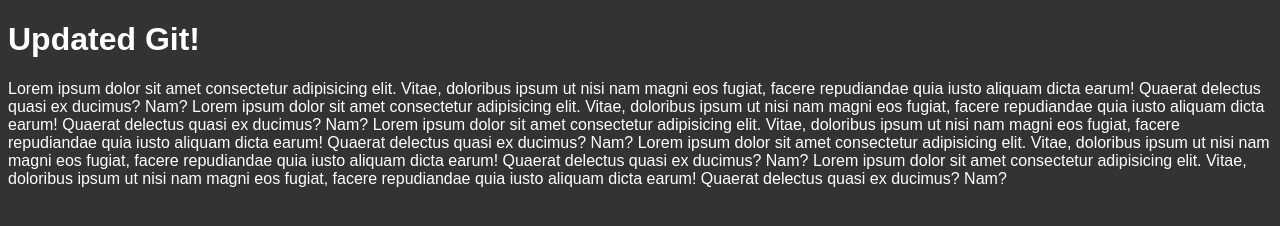
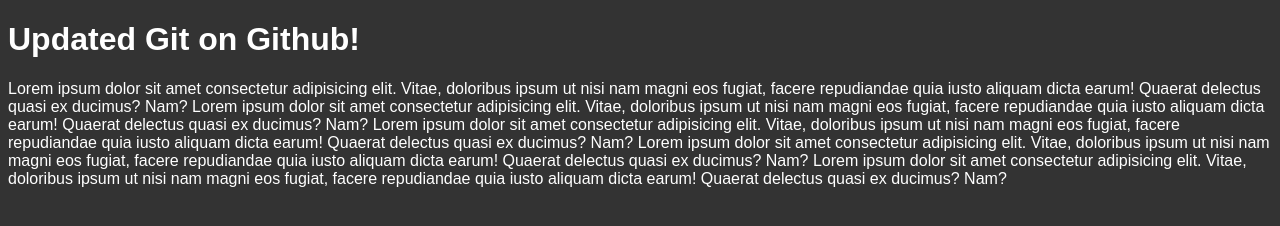
Before and after one commit to Gav-O/git-learn, a plain HTML site: page index.html in a window 1280 px wide. Drawn offline with Linux system fonts and the light colour scheme.

Commit message:
Edited h1 on github

```diff
--- a/index.html
+++ b/index.html
@@ -5,7 +5,7 @@
 		<link rel="stylesheet" href="main.css">
 	</head>
 	<body>
-		<h1>Updated Git!</h1>
+		<h1>Updated Git on Github!</h1>
 		<p>
 			Lorem ipsum dolor sit amet consectetur adipisicing elit. Vitae, doloribus ipsum ut nisi nam magni eos fugiat, facere repudiandae quia iusto aliquam dicta earum! Quaerat delectus quasi ex ducimus? Nam?
 			Lorem ipsum dolor sit amet consectetur adipisicing elit. Vitae, doloribus ipsum ut nisi nam magni eos fugiat, facere repudiandae quia iusto aliquam dicta earum! Quaerat delectus quasi ex ducimus? Nam?
```
